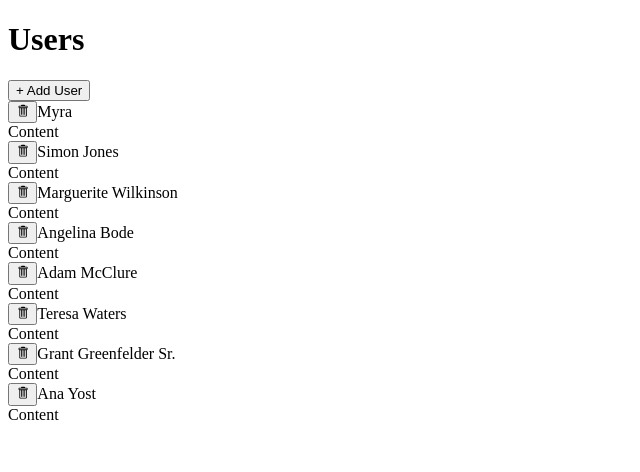
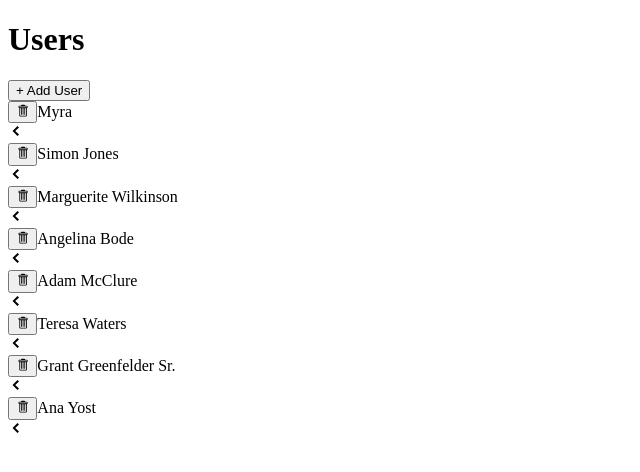
Before and after one commit to Pfirewire/react-udemy-media, a React (Create React App) app: page / in a window 1280 px wide. Shown: the top 472 px of the page, without its empty margins (0-640 px from the left). Built offline with nearby package versions, Linux system fonts and the light colour scheme; data requests are answered from the project's data file.

Commit message:
Wrapping Up the ExpandablePanel

```diff
--- a/src/components/ExpandablePanel.js
+++ b/src/components/ExpandablePanel.js
@@ -1,18 +1,30 @@
 import { useState } from "react";
+import { GoChevronDown, GoChevronLeft } from "react-icons/go";
 
 function ExpandablePanel({ header, children }) {
     const [isExpanded, setIsExpanded] = useState(false);
 
+    const handleClick = () => {
+        setIsExpanded(!isExpanded);
+    };
+
     return(
         <div className='mb-2 border rounded'>
-            <div className='flex p-2 justify-between items-center cursor-pointer'>
+            <div className='flex p-2 justify-between items-center'>
                 <div className='flex flex-row items-center justify-between'>
                     {header}
                 </div>
+                <div onClick={handleClick} className='cursor-pointer'>
+                    {isExpanded ? <GoChevronDown /> : <GoChevronLeft />}
+                </div>
             </div>
-            <div className='p-2 border-t'>
-                {children}
-            </div>
+            {
+                isExpanded &&
+                <div className='p-2 border-t'>
+                    {children}
+                </div>
+            }
+
         </div>
     );
 }
```
